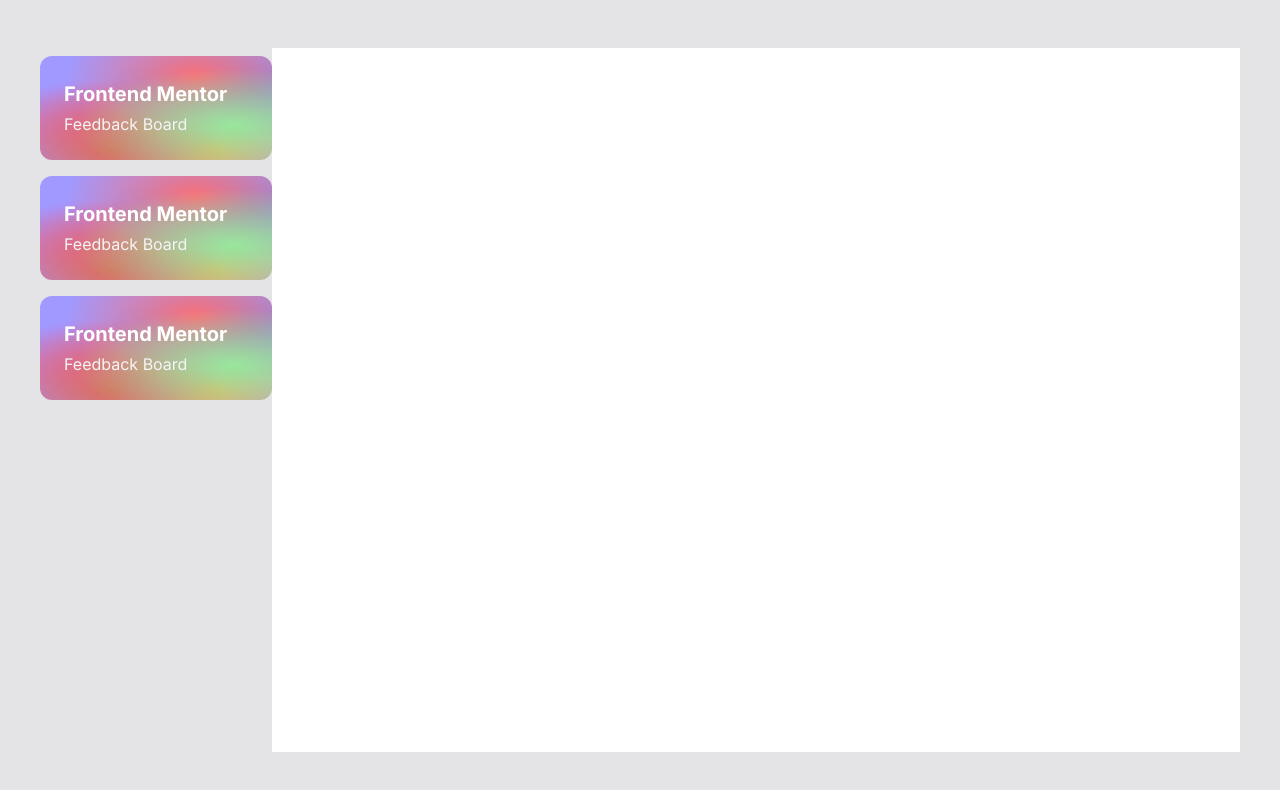
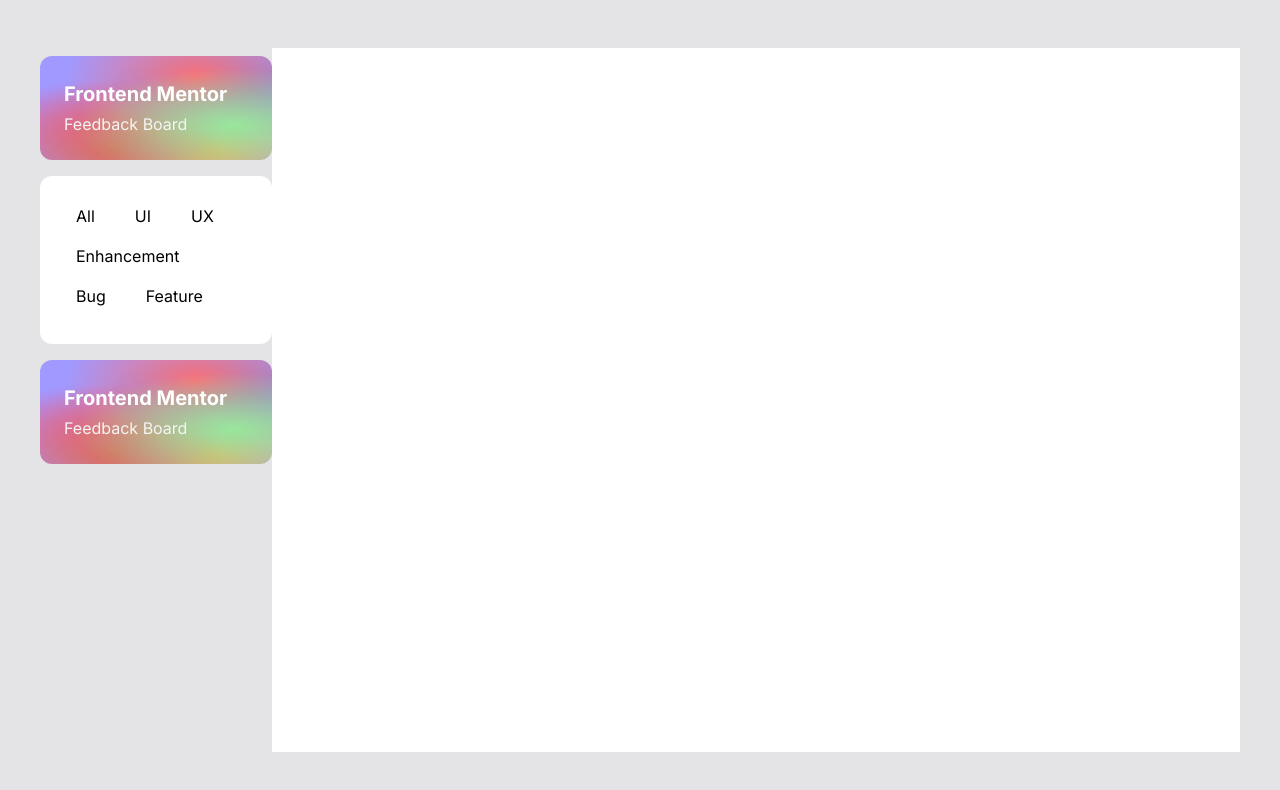
Before and after one commit to katsuragawaa/feedback-hub, a Vue app: page / in a window 1280 px wide. Shown: the top 790 px of the page. Built offline with nearby package versions, Linux system fonts and the light colour scheme.

Commit message:
Use filters card

```diff
--- a/src/App.vue
+++ b/src/App.vue
@@ -1,14 +1,14 @@
 <script setup lang="ts">
 import TitleCard from './components/TitleCard.vue'
+import FiltersCard from './components/FiltersCard.vue'
 </script>
 
 <template>
   <div class="px-10 py-12 h-screen bg-zinc-200 flex flex-col lg:flex-row">
     <div class="flex lg:flex-col lg:w-72 justify-between lg:justify-start">
       <TitleCard />
+      <FiltersCard />
       <TitleCard />
-      <TitleCard />
-      <!-- <FiltersCard /> -->
       <!-- <RoadmapCard /> -->
     </div>
     <div class="flex w-full h-full bg-white"></div>
```
